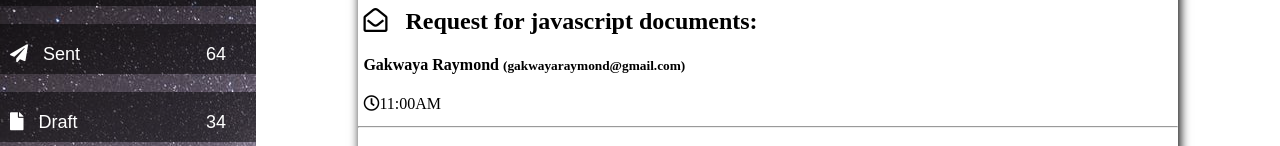
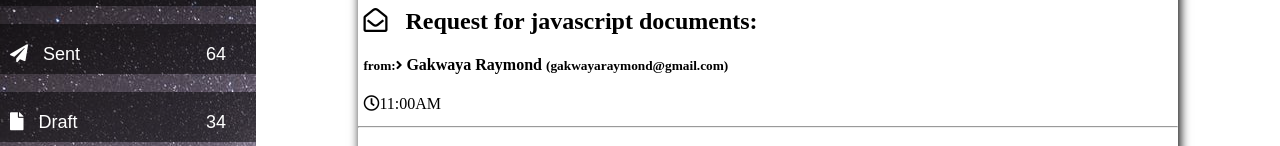
Before and after one commit to habinezadalvan/EPIC-Mail, a plain HTML site: page UI/HTML/viewemail.html in a window 1280 px wide. Shown: the part 164-310 px from the top of the page. Drawn offline with Linux system fonts and the light colour scheme.

Commit message:
[feature #164322036] this commit adds icon angle-right before the name of the sender to enable the user to see clear who send the  email received

```diff
--- a/UI/HTML/viewemail.html
+++ b/UI/HTML/viewemail.html
@@ -71,7 +71,7 @@
                 <div class="viewcontainer">
                     <div class="viewform">
                         <h2><i class="far fa-envelope-open"></i> &nbsp; <strong>Request for javascript documents:</strong></h2>
-                        <h4><strong>Gakwaya Raymond</strong> <small>(gakwayaraymond@gmail.com)</small></h4>
+                        <h4> <small>from:<i class="fas fa-angle-right"></i></small> <strong>Gakwaya Raymond</strong> <small>(gakwayaraymond@gmail.com)</small></h4>
                         <i class="far fa-clock"></i>11:00AM
                     </div>
                     <hr>
```
